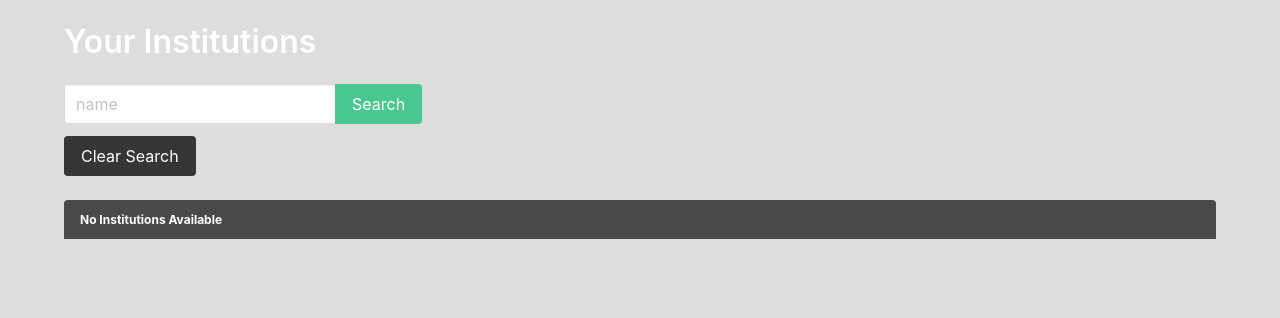
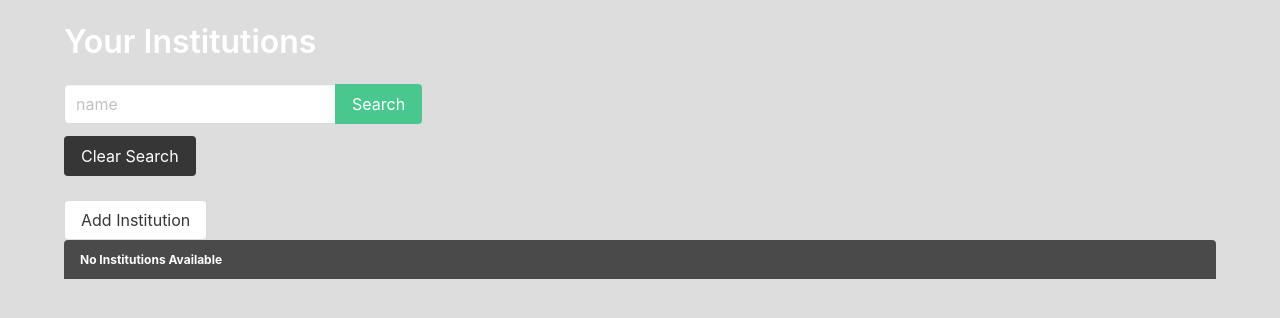
Before and after one commit to siemenjm/practice_budget_app, a Django app: page /institutions/ in a window 1280 px wide. Shown: the part 52-370 px from the top of the page. Run offline with Django 4.2, Linux system fonts and the light colour scheme; data that the repository does not hold is empty.

Commit message:
Add InstitutionCreate functionality

```diff
--- a/main_app/templates/institution_list.html
+++ b/main_app/templates/institution_list.html
@@ -18,6 +18,8 @@
     <!--  This anchor tag will redirect back to institution list without a query param -->
     <a class="button is-dark" href="{% url 'institution_list' %}">Clear Search</a>
 </form>
+
+<a class="button" href="{% url 'institution_create' %}">Add Institution</a>
 
 <div class="gallery">
   {% for institution in institutions %}
--- a/main_app/urls.py
+++ b/main_app/urls.py
@@ -5,4 +5,5 @@ urlpatterns = [
     path('', views.Home.as_view(), name='home'),
     path('about/', views.About.as_view(), name='about'),
     path('institutions/', views.InstitutionList.as_view(), name='institution_list'),
+    path('institutions/new/', views.InstitutionCreate.as_view(), name='institution_create'),
 ]
--- a/main_app/views.py
+++ b/main_app/views.py
@@ -2,6 +2,7 @@ from django.shortcuts import render
 from django.views import View
 from django.http import HttpResponse
 from django.views.generic.base import TemplateView
+from django.views.generic.edit import CreateView
 from .models import Institution
 
 class Home(TemplateView):
@@ -9,20 +10,6 @@ class Home(TemplateView):
 
 class About(TemplateView):
     template_name = 'about.html'
-
-# # Add Institution Class for mock data
-# class Institution:
-#     def __init__(self, institution_id, name, logo):
-#         self.institution_id = institution_id
-#         self.name = name
-#         self.logo = logo
-
-# # Fake Institution Data
-# institutions = [
-#     Institution('ins_1', 'Chase Bank', 'https://encrypted-tbn0.gstatic.com/images?q=tbn:ANd9GcTtaSOK8ycH6cN56fkzGoyUW30utQ71XiGx0Q&usqp=CAU'),
-#     Institution('ins_2', 'Bank of America', 'https://encrypted-tbn0.gstatic.com/images?q=tbn:ANd9GcSZ57oF7N_QozC50QZCwHL_UhoNBxbw-Ldlgg&usqp=CAU'),
-#     Institution('ins_3', 'PNC Bank', 'https://encrypted-tbn0.gstatic.com/images?q=tbn:ANd9GcQjPq4L0RWsvCEIXJcvMJHurh4eyC03y2VTpQ&usqp=CAU')
-# ]
 
 class InstitutionList(TemplateView):
     template_name = 'institution_list.html'
@@ -39,3 +26,9 @@ class InstitutionList(TemplateView):
             context['header'] = 'Your Institutions'
 
         return context
+
+class InstitutionCreate(CreateView):
+    model = Institution
+    fields = ['institution_id', 'name', 'logo']
+    template_name = 'institution_create.html'
+    success_url = '/institutions/'
```
Also changed, not shown: main_app/templates/institution_create.html (added, +14 -0 lines). Lines whose indentation alone changed are shown as unchanged.
